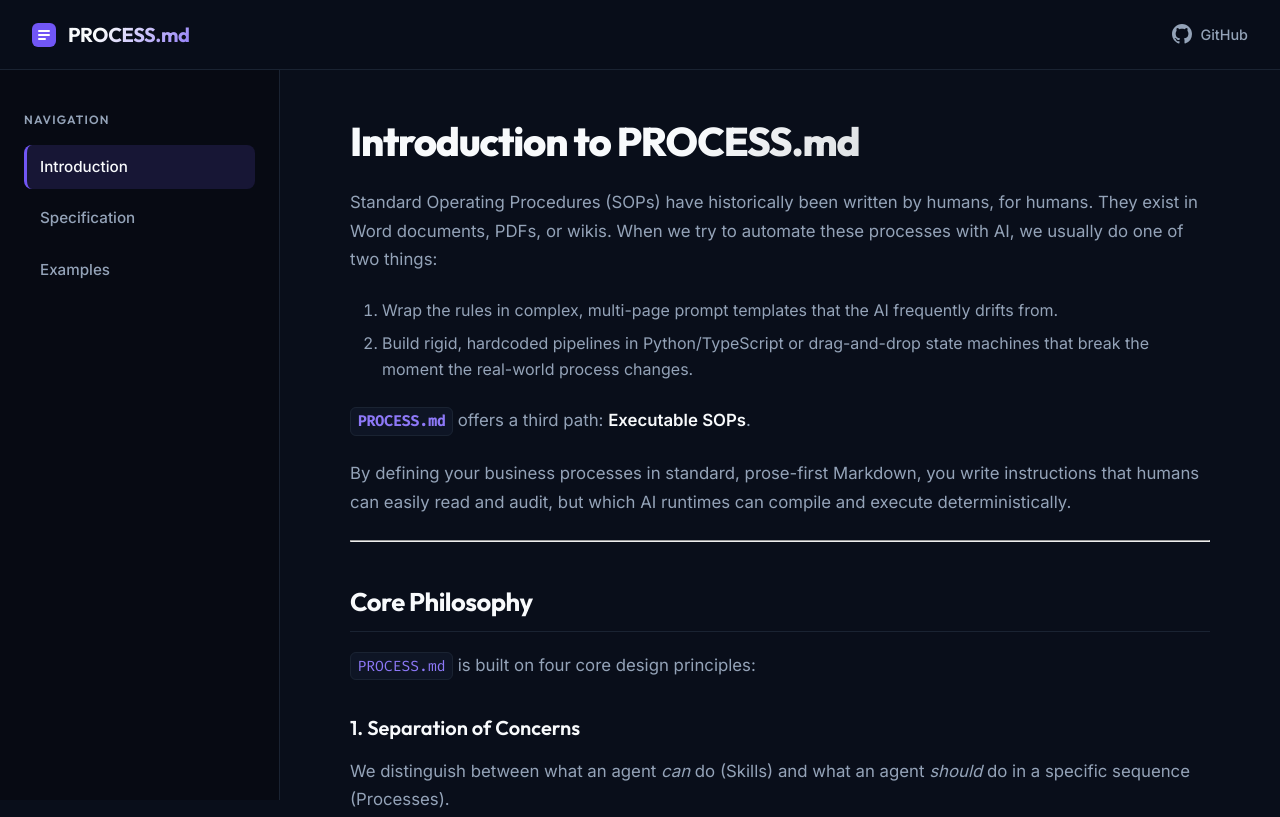
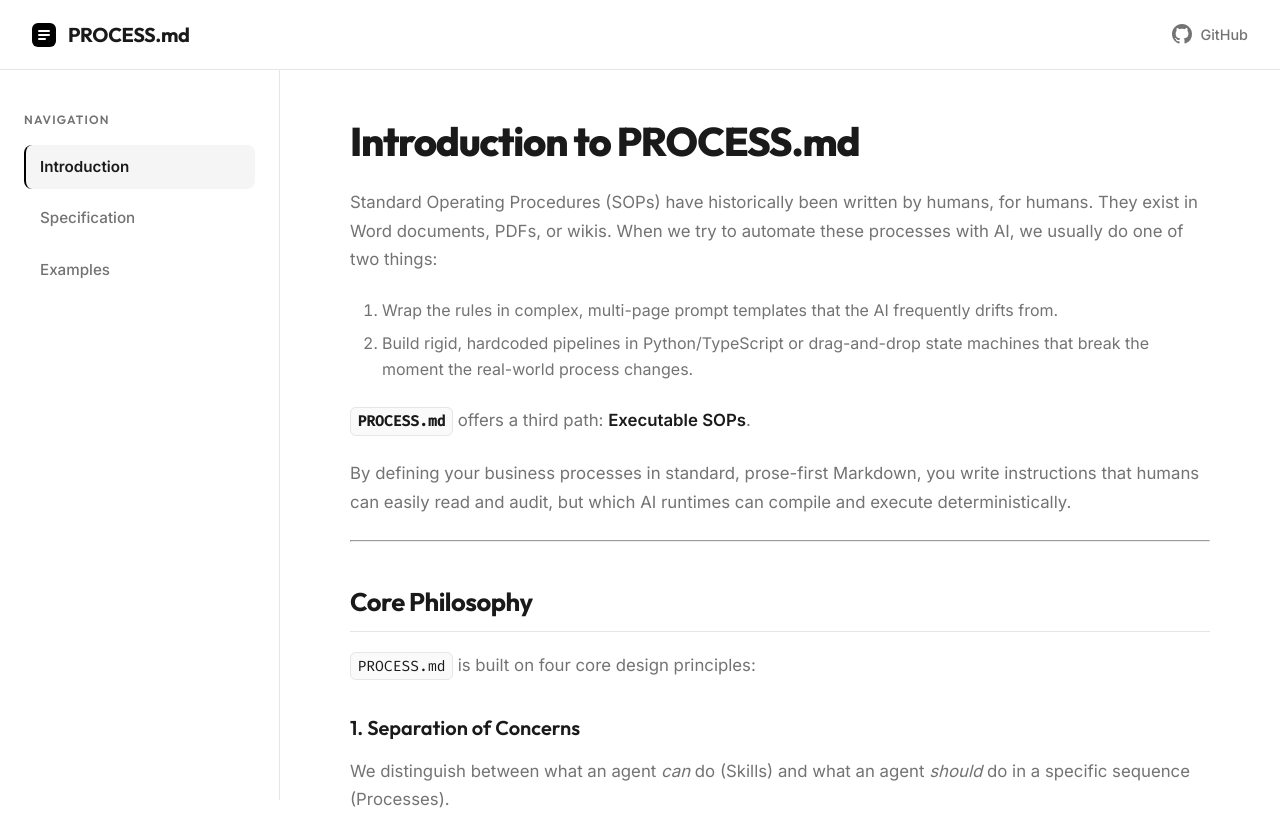
Before and after one commit to pdtdotdev/process-spec, an Astro site in the folder docs/: page / in a window 1280 px wide. Shown: the top 817 px of the page. Built offline with nearby package versions, Linux system fonts and the light colour scheme; Astro itself is replaced by a stand-in of ours.

Commit message:
style: redesign documentation to be white and black, minimalistic

```diff
--- a/docs/astro.config.mjs
+++ b/docs/astro.config.mjs
@@ -6,7 +6,7 @@ export default defineConfig({
   integrations: [mdx()],
   markdown: {
     shikiConfig: {
-      theme: 'github-dark-dimmed',
+      theme: 'github-light',
       wrap: true,
     },
   },
--- a/docs/src/layouts/DocsLayout.astro
+++ b/docs/src/layouts/DocsLayout.astro
@@ -30,17 +30,17 @@ const githubUrl = 'https://github.com/pdtdotdev/process-spec';
 
   <style is:global>
     :root {
-      --bg-color: hsl(222, 47%, 7%);
-      --panel-bg: hsl(222, 47%, 10%);
-      --sidebar-bg: hsl(222, 47%, 5%);
-      --primary: hsl(250, 89%, 65%);
-      --primary-hover: hsl(250, 89%, 72%);
-      --primary-glow: hsla(250, 89%, 65%, 0.15);
-      --text: hsl(210, 40%, 98%);
-      --text-muted: hsl(215, 20%, 65%);
-      --border: hsl(217, 32%, 15%);
-      --border-focus: hsl(217, 32%, 25%);
-      --code-bg: hsl(222, 47%, 4%);
+      --bg-color: hsl(0, 0%, 100%);
+      --panel-bg: hsl(0, 0%, 98%);
+      --sidebar-bg: hsl(0, 0%, 100%);
+      --primary: hsl(0, 0%, 0%);
+      --primary-hover: hsl(0, 0%, 20%);
+      --primary-glow: hsl(0, 0%, 96%);
+      --text: hsl(0, 0%, 10%);
+      --text-muted: hsl(0, 0%, 45%);
+      --border: hsl(0, 0%, 90%);
+      --border-focus: hsl(0, 0%, 75%);
+      --code-bg: hsl(0, 0%, 98%);
 
       --font-heading: 'Outfit', -apple-system, BlinkMacSystemFont, "Segoe UI", Roboto, sans-serif;
       --font-body: 'Inter', -apple-system, BlinkMacSystemFont, "Segoe UI", Roboto, sans-serif;
@@ -97,7 +97,7 @@ const githubUrl = 'https://github.com/pdtdotdev/process-spec';
       align-items: center;
       justify-content: space-between;
       padding: 0 2rem;
-      background-color: hsla(222, 47%, 7%, 0.8);
+      background-color: hsla(0, 0%, 100%, 0.8);
       backdrop-filter: blur(12px);
       border-bottom: 1px solid var(--border);
     }
@@ -115,9 +115,7 @@ const githubUrl = 'https://github.com/pdtdotdev/process-spec';
       font-weight: 700;
       font-size: 1.25rem;
       letter-spacing: -0.02em;
-      background: linear-gradient(135deg, var(--text) 30%, var(--primary-hover) 100%);
-      -webkit-background-clip: text;
-      -webkit-text-fill-color: transparent;
+      color: var(--text);
     }
 
     .header-links {
@@ -196,8 +194,9 @@ const githubUrl = 'https://github.com/pdtdotdev/process-spec';
     .sidebar-nav a.active {
       color: var(--text);
       background-color: var(--primary-glow);
-      border-left: 3px solid var(--primary);
-      padding-left: calc(1rem - 3px);
+      border-left: 2px solid var(--primary);
+      padding-left: calc(1rem - 2px);
+      font-weight: 600;
     }
 
     /* Content Area */
@@ -222,9 +221,7 @@ const githubUrl = 'https://github.com/pdtdotdev/process-spec';
       letter-spacing: -0.03em;
       margin-bottom: 1.5rem;
       line-height: 1.15;
-      background: linear-gradient(135deg, var(--text) 40%, hsla(210, 40%, 98%, 0.7) 100%);
-      -webkit-background-clip: text;
-      -webkit-text-fill-color: transparent;
+      color: var(--text);
     }
 
     .markdown-body h2 {
@@ -274,7 +271,7 @@ const githubUrl = 'https://github.com/pdtdotdev/process-spec';
       font-family: var(--font-mono);
       background-color: var(--panel-bg);
       border: 1px solid var(--border);
-      color: var(--primary-hover);
+      color: var(--text);
       padding: 0.2rem 0.4rem;
       border-radius: 6px;
       font-size: 0.875em;
@@ -301,15 +298,15 @@ const githubUrl = 'https://github.com/pdtdotdev/process-spec';
     }
 
     .markdown-body tr:nth-child(even) {
-      background-color: hsla(222, 47%, 10%, 0.4);
+      background-color: var(--panel-bg);
     }
 
     /* Blockquotes & GitHub Alert boxes */
     .markdown-body blockquote {
-      border-left: 4px solid var(--primary);
+      border-left: 3px solid var(--primary);
       padding: 0.5rem 1.5rem;
       margin-bottom: 1.75rem;
-      background-color: hsla(250, 89%, 65%, 0.05);
+      background-color: var(--panel-bg);
       border-radius: 0 8px 8px 0;
     }
 
```
